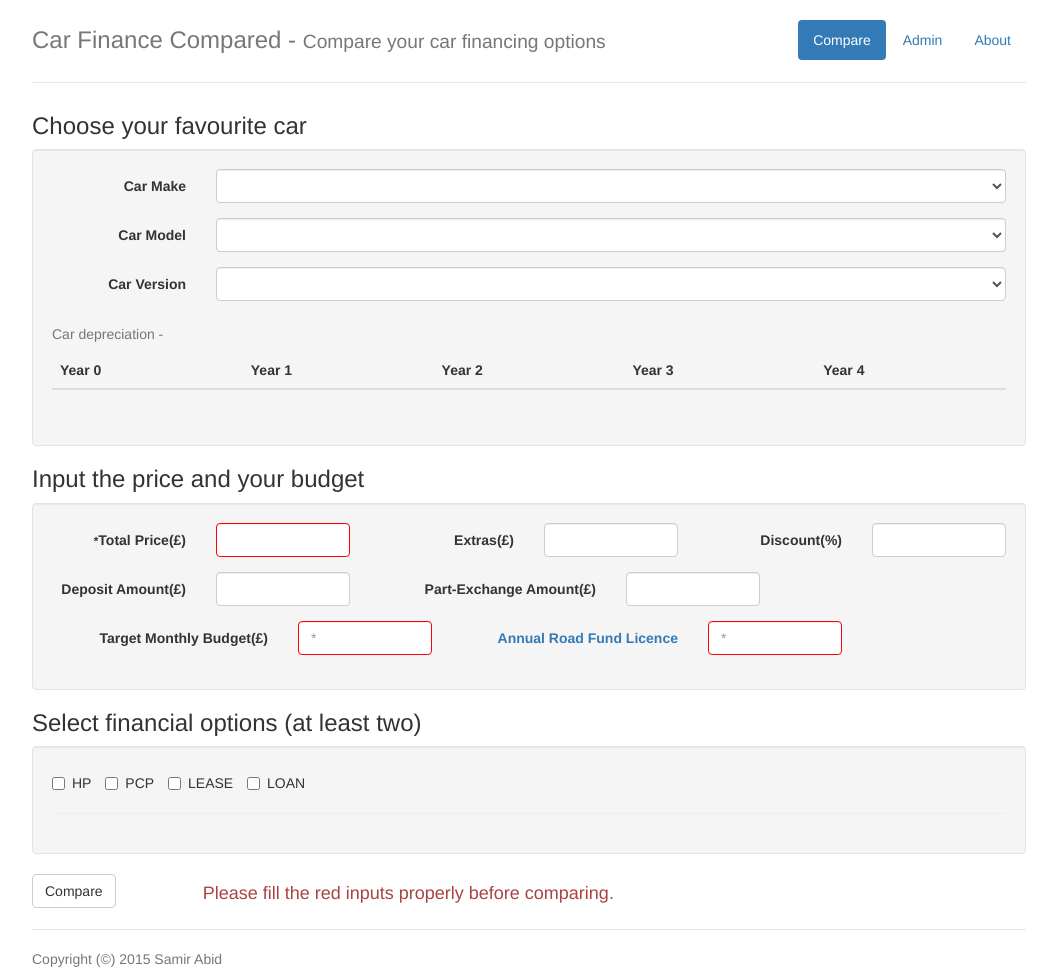
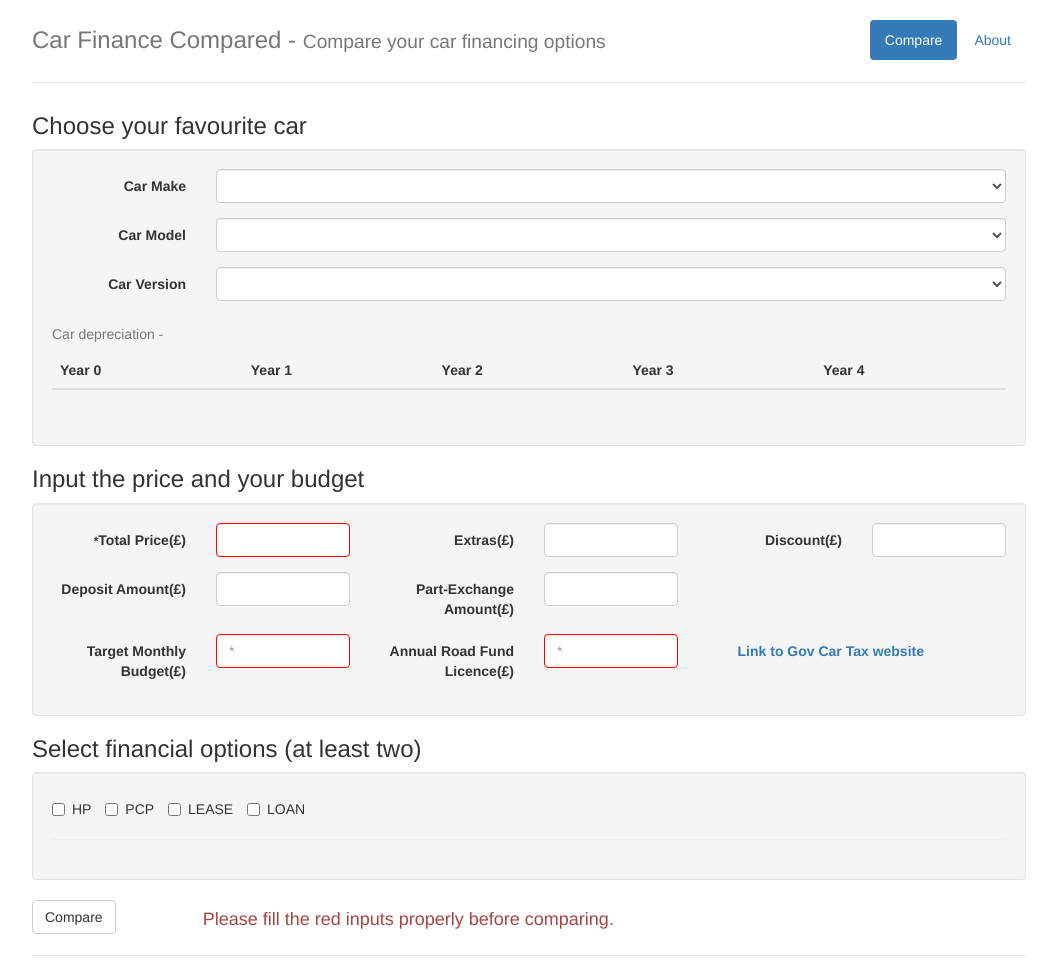
Before and after one commit to victorliun/pace_insight_car, a Django app: page / in a window 1280 px wide. Shown: the top 978 px of the page, without its empty margins (111-1168 px from the left). Run offline with Django 3.2, Linux system fonts and the light colour scheme; lists and menus that the app fills with data are empty; parts of the project's set-up code (start-up, migrations or seed data) failed here and were passed over; some libraries are stand-ins or nearby versions.

Commit message:
fix part of task list.

```diff
--- a/pace_insights/depreciation/views.py
+++ b/pace_insights/depreciation/views.py
@@ -30,7 +30,7 @@ def graph_data_api(request):
     extra_price = int(comp_form.get('extraPrice', 0))
     depreciation_id = int(comp_form['depreciationId'])
     tax = int(comp_form['tax'])
-    stick_price = (total_price + extra_price) * (1 - discount / 100.0)
+    stick_price = (total_price + extra_price) - discount
 
     px_amount = int(comp_form.get('pxAmount', 0))
     deposit_amount = int(comp_form.get('depositAmount', 0))
@@ -52,6 +52,7 @@ def graph_data_api(request):
                 round(hp.real_world_monthly(tax))),
             'Regular monthly payment': int(round(hp.actual_monthly)),
             'financial_option': 'HP',
+            "Total Cost for Comparison" : int(round(hp.total_payable(tax)))
         }
         data['values'].append(hp_result)
 
@@ -75,6 +76,7 @@ def graph_data_api(request):
                 round(pcp.real_world_monthly(tax))),
             'Regular monthly payment': int(round(pcp.actual_monthly)),
             'financial_option': 'PCP',
+            "Total Cost for Comparison" : int(round(pcp.total_payable(tax)))
         }
         data['values'].append(pcp_result)
 
@@ -104,6 +106,7 @@ def graph_data_api(request):
                 round(lease.effective_monthly)),
             'Regular monthly payment': int(round(lease.actual_monthly)),
             'financial_option': 'LEASE',
+            "Total Cost for Comparison" : int(round(lease.total_payable()))
         }
         data['values'].append(lease_result)
 
@@ -125,6 +128,7 @@ def graph_data_api(request):
                 round(loan.real_world_monthly(tax))),
             'Regular monthly payment': int(round(loan.actual_monthly)),
             'financial_option': 'LOAN',
+            "Total Cost for Comparison" : int(round(loan.total_payable(tax)))
         }
         data['values'].append(loan_result)
 
@@ -135,6 +139,7 @@ def graph_data_api(request):
         {
             'True monthly cost': 408,
             'Regular monthly payment': 716,
+            "Total Cost for Comparison" : 1000,
             'financial_option': 'HP',
         },
         {
@@ -153,5 +158,6 @@ def graph_data_api(request):
             'financial_option': 'LOAN',
         },
     ]}
-
+    sorted_values = sorted(data['values'], key=lambda x:x['True monthly cost'])
+    data['values'] = sorted_values
     return JsonResponse(data)
--- a/pace_insights/static/js/graph.js
+++ b/pace_insights/static/js/graph.js
@@ -34,7 +34,18 @@ function create_graph(ddata){
       .append("g")
       .attr("transform", "translate(" + margin.left + "," + margin.top + ")");
 
-  var data = ddata.values;
+  var data = [];
+  // trim un-want values
+  for (var i=0;i < ddata.values.length; i++){
+    var finance_price = {};
+    for (var key in ddata.values[i]){
+      if(key !== 'Total Cost for Comparison')
+        finance_price[key] = ddata.values[i][key]
+    }
+    data.push(finance_price);
+  }
+  console.log(data);
+
   var financial_options = d3.keys(data[0]).filter(function(key) { return key !== "financial_option" });
 
   data.forEach(function(d) {
--- a/pace_insights/static/js/main.js
+++ b/pace_insights/static/js/main.js
@@ -6,6 +6,10 @@
         $scope.carmakes = [];
         $scope.carModels = [];
         $scope.carVersions = [];
+        $scope.compCtrl.hp = {};
+        $scope.compCtrl.pcp = {};
+        $scope.compCtrl.lease = {};
+        $scope.compCtrl.loan = {};
         var params = {'format': 'json'};
         $http.get('/depreciation/carmakes/', { params: params }
             ).success(
@@ -73,6 +77,9 @@
                 function(failure) { console.log("failed :(", failure); }
             );
         };
+        $scope.$watch('compCtrl.extraPrice', function(newValue, oldValue) {
+          $scope.compCtrl.lease.extras = newValue;
+        });
 
     }]);
 
--- a/pace_insights/templates/index.html
+++ b/pace_insights/templates/index.html
@@ -25,7 +25,6 @@
         <nav>
           <ul class="nav nav-pills pull-right">
             <li role="presentation" class="active"><a href="/">Compare</a></li>
-            <li role="presentation"><a href="/admin">Admin</a></li>
             <li role="presentation"><a href="/about">About</a></li>
           </ul>
         </nav>
@@ -37,7 +36,7 @@
       </div>
       {%endblock%}
       <footer class="footer">
-        <p>Copyright (©) 2015  Samir Abid</p>
+        <p>Copyright © 2015  Samir Abid</p>
       </footer>
     </div>
     <script src="{% static 'vendor/angular.min.js' %}" type="text/javascript"></script>
--- a/pace_insights/templates/main.html
+++ b/pace_insights/templates/main.html
@@ -66,9 +66,9 @@
         <input type="number" class="form-control" id="extra_price" ng-model='compCtrl.extraPrice' min="1">
       </div>
 
-      <label  for="carModel" class="col-sm-2 control-label">Discount(%)</label>
+      <label  for="carModel" class="col-sm-2 control-label">Discount(£)</label>
       <div class="col-sm-2">
-        <input type="number" class="form-control" id="discount" ng-model='compCtrl.discount'  min="0" max="100">
+        <input type="number" class="form-control" id="discount" ng-model='compCtrl.discount'  min="1">
       </div>
     </div>
 
@@ -78,23 +78,24 @@
         <input type="number" class="form-control" id="deposit_amount" ng-model='compCtrl.depositAmount' min="1">
       </div>
 
-      <label  for="carModel" class="col-sm-3 control-label">Part-Exchange Amount(£)</label>
+      <label  for="carModel" class="col-sm-2 control-label">Part-Exchange Amount(£)</label>
       <div class="col-sm-2">
         <input type="number" class="form-control" id="px_amount" ng-model='compCtrl.pxAmount'  min="1">
       </div>
     </div>
 
     <div class="form-group">
-      <label  for="carModel" class="col-sm-3 control-label">Target Monthly Budget(£)</label>
+      <label  for="carModel" class="col-sm-2 control-label">Target Monthly Budget(£)</label>
       <div class="col-sm-2">
         <input type="number" class="form-control" id="monthly_budget" ng-model='compCtrl.monthlyBudget' required min="1" placeholder='*'>
       </div>
 
-      <label  for="tax" class="col-sm-3 control-label">
-        <a href="https://www.gov.uk/vehicle-tax-rate-tables">Annual Road Fund Licence</a></label>
+      <label  for="tax" class="col-sm-2 control-label">Annual Road Fund Licence(£)</label>
       <div class="col-sm-2">
         <input type="number" class="form-control" ng-model='compCtrl.tax' required min="1"  placeholder='*'>
       </div>
+      <label  for="tax" class="col-sm-3 control-label">
+        <a href="https://www.gov.uk/vehicle-tax-rate-tables" target="_blank">Link to Gov Car Tax website</a></label>
     </div>
   </div>
 
@@ -159,11 +160,6 @@
             <input type="number" class="form-control" ng-model='compCtrl.lease.term' ng-required='compCtrl.foLease=="True"' placeholder='*' min="1">
           </div>
 
-          <label  for="initial_payment" class="col-sm-2 control-label">Initial payment(£)</label>
-          <div class="col-sm-2">
-            <input type="number" class="form-control" ng-model='compCtrl.lease.initial_payment' placeholder='*' ng-required='compCtrl.foLease=="True"'  min="1">
-          </div>
-
           <label  for="extras" class="col-sm-2 control-label">Extras(£)</label>
           <div class="col-sm-2">
             <input type="number" class="form-control" ng-model='compCtrl.lease.extras'  min="1"  placeholder='*' ng-required='compCtrl.foLease=="True"'>
@@ -171,24 +167,29 @@
         </div>
 
         <div class="form-group">
-          <label  for="monthly" class="col-sm-2 control-label">Monthly(£)</label>
+
+          <label  for="initial_payment" class="col-sm-2 control-label">Initial payment(£)</label>
+          <div class="col-sm-2">
+            <input type="number" class="form-control" ng-model='compCtrl.lease.initial_payment' placeholder='*' ng-required='compCtrl.foLease=="True"'  min="1">
+          </div>
+
+          <label  for="monthly" class="col-sm-2 control-label">Monthly Payment(£)</label>
           <div class="col-sm-2">
             <input type="number" class="form-control" ng-model='compCtrl.lease.monthly'  min="1"  placeholder='*' ng-required='compCtrl.foLease=="True"'>
           </div>
+        </div>
 
-          <label  for="actual_annual" class="col-sm-2 control-label">Annual mileages</label>
+        <div class="form-group">
+          <label  for="actual_annual" class="col-sm-2 control-label">Predicted mileage(miles/yr)</label>
           <div class="col-sm-2">
             <input type="number" class="form-control" ng-model='compCtrl.lease.actual_annual' min="1">
           </div>
 
-          <label  for="include_mileages" class="col-sm-2 control-label">Include milages</label>
+          <label  for="include_mileages" class="col-sm-2 control-label">Included milage(miles/yr)</label>
           <div class="col-sm-2">
             <input type="number" class="form-control" ng-model='compCtrl.lease.include_mileages' min="1">
           </div>
-        </div>
-
-        <div class="form-group">
-          <label  for="price_per_mile" class="col-sm-2 control-label">Price (£/mile)</label>
+          <label  for="price_per_mile" class="col-sm-2 control-label">Price per excess mile (£/mile)</label>
           <div class="col-sm-2">
             <input type="number" class="form-control" ng-model='compCtrl.lease.price_per_mile' min="0">
           </div>
@@ -228,20 +229,30 @@
   </div>
   <div class='well payGraph' ng-show="compCtrl.showGraph=='True'">
   </div>
+  <div class='well'  ng-show="compCtrl.showGraph=='True'">
+    <p>
+      These figures compare the true cost of financing the car. For each type they include the relevant adjustments. For example, for HP you'll have paid off all the finance but will have equity in the car depending on its depreciation. Here the True Monthly cost is therefore what it's cost you in depreciation, plus interest, plus road fund licence over the period. Whilst your actual monthly payments will be higher, you can now compare this method with the others.
+    </p>
+    <p>
+      In simple terms, you're looking for the lowest True Monthly cost, with a Regular monthly payment you can manage.
+    </p>
+  </div>
   <table class="table" ng-show="compCtrl.showGraph=='True'">
     <caption>Total spend £ per finance type</caption>
     <thead>
       <tr>
         <th>Financial types</th>
+        <th>Regular monthly payment</th>
         <th>True monthly cost</th>
-        <th>Regular monthly payment</th>
+        <th>Total Cost for Comparison</th>
       </tr>
     </thead>
     <tbody>
       <tr ng-repeat='finance_type in result.values'>
         <td ng-bind="finance_type['financial_option']"></td>
+        <td ng-bind="finance_type['Regular monthly payment']"></td>
         <td ng-bind="finance_type['True monthly cost']"></td>
-        <td ng-bind="finance_type['Regular monthly payment']"></td>
+        <td ng-bind="finance_type['Total Cost for Comparison']"></td>
       </tr>
     </tbody>
   </table>
```
Also changed, not shown: pace_insights/templates/about.html (+5 -14 lines).
